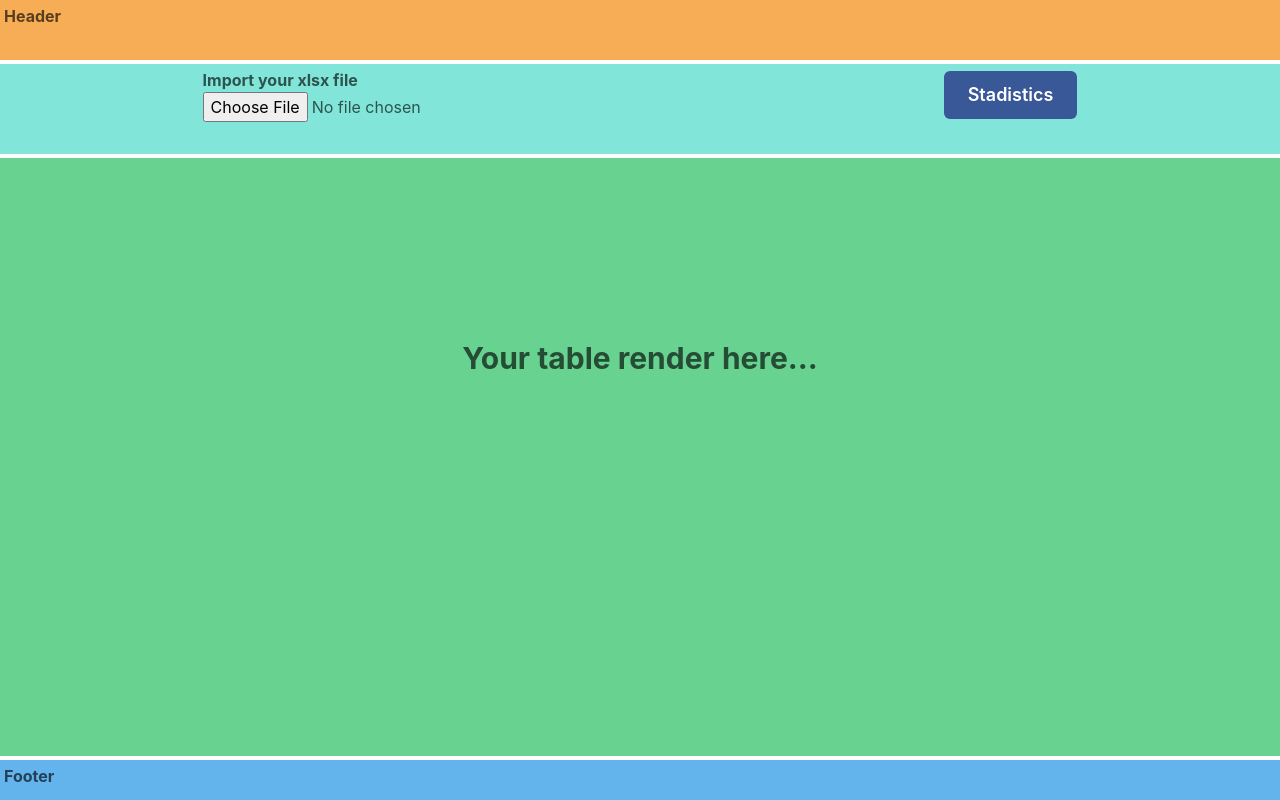
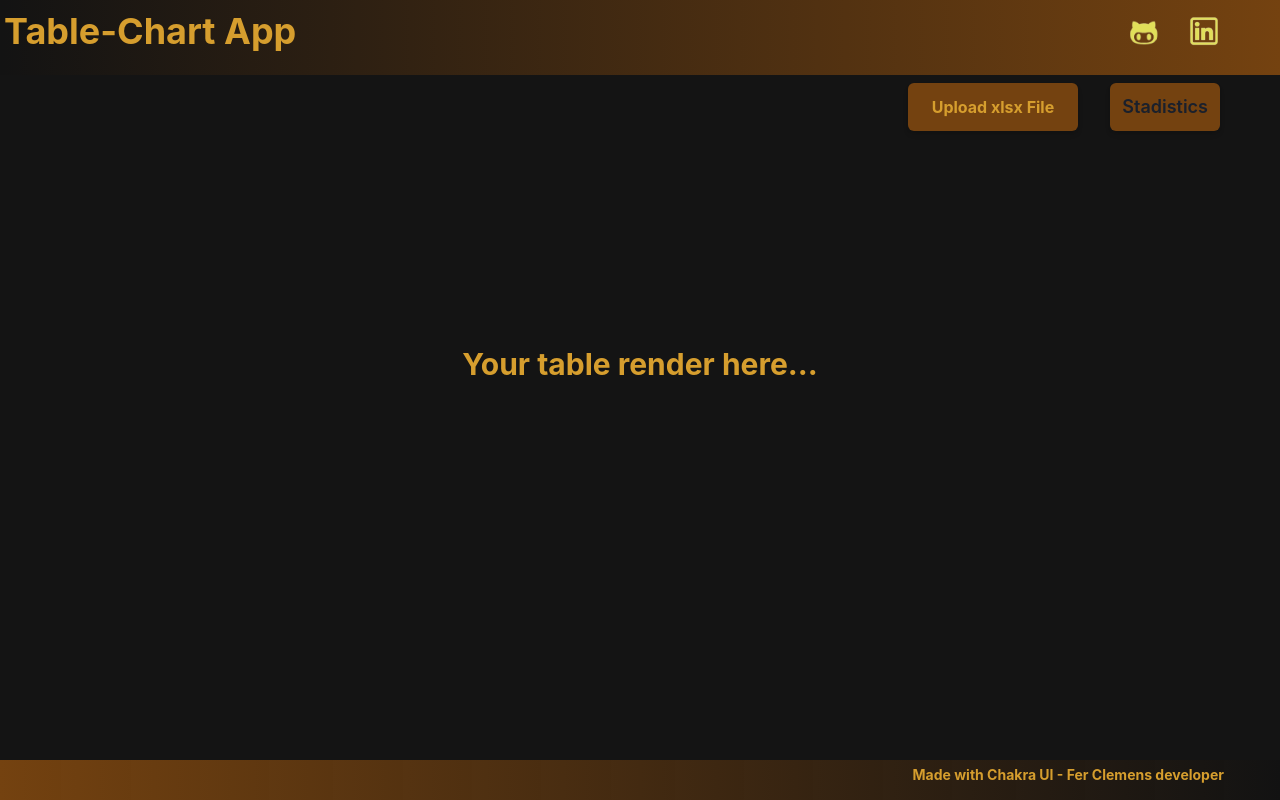
Before and after one commit to Ferclemens/tables-and-charts, a React (Vite) app: page / in a window 1280 px wide. Built offline with nearby package versions, Linux system fonts and the light colour scheme.

Commit message:
:wrench: WIP: dark style, add github and linkedin buttons

```diff
--- a/src/App.jsx
+++ b/src/App.jsx
@@ -1,7 +1,8 @@
-import { Grid, GridItem, Text, VStack } from '@chakra-ui/react'
+import { Button, ButtonGroup, Flex, Grid, GridItem, Image, Link, Spacer, Text, VStack } from '@chakra-ui/react'
 import ReadFile from './components/ReadFile'
 import ShowTable from './components/ShowTable'
 import { useDataContext } from './context/DataContext.jsx';
+import '../styles.css'
 
 function App() {
   const {tableData} = useDataContext()
@@ -11,28 +12,37 @@ function App() {
                         "nav nav"
                         "main main"
                         "footer footer"`}
-        gridTemplateRows={'0.8fr 1.2fr 8fr 40px'}
+        gridTemplateRows={'1fr 1.2fr 8fr 40px'}
         gridTemplateColumns={'1fr'}
         h='100vh'
         w='100vw'
-        gap='1'
-        color='blackAlpha.700'
+        color='yellow.500'
         fontWeight='bold'
+        bg='blackAlpha.900'
       >
-        <GridItem p={'1'} bg='orange.300' area={'header'}>
-          Header
+        <GridItem p={'1'} bgGradient='linear(to-r, blackAlpha.100, yellow.800)' area={'header'}>
+          <Flex mr={'14'} alignItems={'center'}>
+          <Text fontSize={'4xl'} >Table-Chart App</Text>
+          <Spacer></Spacer>
+          <ButtonGroup gap={'4'}>
+          <Link href='https://github.com/Ferclemens' isExternal>
+          <img className='img--LinkedIn' src={'../public/GithubImg.png'}></img></Link>
+          <Link href='https://www.linkedin.com/in/foclemens/' isExternal><img className='img--LinkedIn' src={'../public/LinkedinImg.png'}/></Link>
+          </ButtonGroup>
+          </Flex>
         </GridItem>
-        <GridItem p={'1'} bg='teal.200' area={'nav'}>
+        <GridItem p={'1'} area={'nav'} pt={'2'}>
           <ReadFile/>
         </GridItem>
-        <GridItem p={'0.5'} bg='green.300' area={'main'} overflow={'scroll'}>
+        <GridItem p={'0.5'} area={'main'} overflow={'scroll'}>
           {tableData != null ?
             <ShowTable/> :
             <Text fontSize={'3xl'} textAlign={'center'} my={'44'}>Your table render here...</Text>
           }
         </GridItem>
-        <GridItem p={'1'} bg='blue.300' area={'footer'} position={'fixed'} bottom={0} w={'100vw'} h={'40px'}>
-          Footer
+        <GridItem bgGradient='linear(to-r, yellow.800,blackAlpha.100 )' area={'footer'} position={'fixed'} bottom={0} w={'100vw'} h={'40px'}>
+
+          <Text fontSize={'sm'} textAlign={'end'} mr={'14'} mt={'1'}>Made with Chakra UI - Fer Clemens developer </Text>
         </GridItem>
       </Grid>
     )
--- a/src/components/AreaChart.jsx
+++ b/src/components/AreaChart.jsx
@@ -31,22 +31,22 @@ export const options = {
   scales: {
     x: {
       grid: {
-        color: 'rgba(225,190,129,0.8)',
-        borderColor: 'rgba(225,190,129,0.8)',
-        tickColor: 'rgba(225,190,129,0.8)'
+        color: 'rgba(219,161,47,1)',
+        borderColor: 'rgba(219,161,47,1)',
+        tickColor: 'rgba(219,161,47,1)'
       },
       ticks: {
-        color: 'rgba(225,190,129,0.8)',
+        color: 'rgba(219,161,47,1)',
       }
     },
     y: {
       grid: {
-        color: 'rgba(225,190,129,0.8)',
-        borderColor: 'rgba(225,190,129,0.8)',
-        tickColor: 'rgba(225,190,129,0.8)'
+        color: 'rgba(219,161,47,1)',
+        borderColor: 'rgba(219,161,47,1)',
+        tickColor: 'rgba(219,161,47,1)'
       },
       ticks: {
-        color: 'rgba(225,190,129,0.8)',
+        color: 'rgba(219,161,47,1)',
       }
     }
   },
--- a/src/components/BarChart.jsx
+++ b/src/components/BarChart.jsx
@@ -28,22 +28,22 @@ ChartJS.register(
     scales: {
       x: {
         grid: {
-          color: 'rgba(225,190,129,0.8)',
-          borderColor: 'rgba(225,190,129,0.8)',
-          tickColor: 'rgba(225,190,129,0.8)'
+          color: 'rgba(219,161,47,1)',
+          borderColor: 'rgba(219,161,47,1)',
+          tickColor: 'rgba(219,161,47,1)'
         },
         ticks: {
-          color: 'rgba(225,190,129,0.8)',
+          color: 'rgba(219,161,47,1)',
         }
       },
       y: {
         grid: {
-          color: 'rgba(225,190,129,0.8)',
-          borderColor: 'rgba(225,190,129,0.8)',
-          tickColor: 'rgba(225,190,129,0.8)'
+          color: 'rgba(219,161,47,1)',
+          borderColor: 'rgba(219,161,47,1)',
+          tickColor: 'rgba(219,161,47,1)'
         },
         ticks: {
-          color: 'rgba(225,190,129,0.8)',
+          color: 'rgba(219,161,47,1)',
         }
       }
     },
--- a/src/components/DisplayCharts.jsx
+++ b/src/components/DisplayCharts.jsx
@@ -1,4 +1,4 @@
-import { Box, Flex, Grid, GridItem, HStack, MenuOptionGroup, Text, useBreakpointValue } from "@chakra-ui/react";
+import { Box, ButtonGroup, Flex, Grid, GridItem, HStack, Link, MenuOptionGroup, Spacer, Text, useBreakpointValue } from "@chakra-ui/react";
 import React from "react";
 import { useDataContext } from "../context/DataContext.jsx";
 import AreaChart from "./AreaChart.jsx";
@@ -12,8 +12,16 @@ function DisplayCharts() {
     //console.log('tableData from DisplayCharts', tableData);
     const breakPoint = useBreakpointValue({base: 'column', md: 'row'})
     return (
-        <Flex flexDirection={'column'} backgroundColor={'#0f0e17'} color={'orange.200'}>
-            <Text textAlign={'center'}  fontSize={'5xl'} >Gráficos de comparación y análisis</Text>
+        <Flex flexDirection={'column'} bgGradient='linear(to-r, blackAlpha.900, yellow.900)' color={'yellow.500'} >
+          <Flex mx={'14'} alignItems={'center'} >
+            <Text fontSize={'4xl'} fontWeight='bold'>Charts display and comparison</Text>
+            <Spacer></Spacer>
+            <ButtonGroup gap={'4'}>
+            <Link href='https://github.com/Ferclemens' isExternal>
+            <img className='img--LinkedIn' src={'../public/GithubImg.png'}></img></Link>
+            <Link href='https://www.linkedin.com/in/foclemens/' isExternal><img className='img--LinkedIn' src={'../public/LinkedinImg.png'}/></Link>
+            </ButtonGroup>
+          </Flex>
             <Flex flexDirection={breakPoint} alignItems={'center'} justifyContent={'center'}>
                 <Box bg={'rgba(115, 113, 106, 0.3)'} borderRadius={'5'} h={'65vh'} m={'2'}>
                     <RadarChart/>
--- a/src/components/RadarChart.jsx
+++ b/src/components/RadarChart.jsx
@@ -28,13 +28,13 @@ export const options = {
   scales: {
     r: {
       pointLabels: {
-        color: 'rgba(225,190,129,0.8)'
+        color: 'rgba(219,161,47,1)'
       },
       angleLines: {
-        color: 'rgba(225,190,129,0.8)'
+        color: 'rgba(219,161,47,1)'
       },
       grid: {
-        color: 'rgba(225,190,129,0.8)'
+        color: 'rgba(219,161,47,1)'
       },
       ticks: {
         display: false
@@ -74,7 +74,7 @@ function RadarChart() {
       {
         label: 'unidades',
         data: dataChart,
-        backgroundColor: 'rgba(255, 99, 132, 0.6)',
+        backgroundColor: 'rgba(255, 99, 132, 0.9)',
         borderColor: 'rgba(255, 99, 132, 1)',
         borderWidth: 1,
       },
--- a/src/components/ReadFile.jsx
+++ b/src/components/ReadFile.jsx
@@ -1,4 +1,4 @@
-import { Button, Flex, HStack } from "@chakra-ui/react";
+import { Box, Button, ButtonGroup, Flex, HStack, Image, Img, Input, Text, VStack } from "@chakra-ui/react";
 import React from "react";
 import { read, utils } from 'xlsx';
 import { useDataContext } from "../context/DataContext.jsx";
@@ -121,12 +121,35 @@ const ReadFile = () => {
 
     }
     return (
-        <HStack justifyContent={'space-around'} alignItems={'center'} px={'1'}>
-            <Flex justifyContent={'flex-start'} flexDirection={'column'}>
-                <h3>Import your xlsx file</h3>
-                <input type={'file'} onChange={(e) => handleFile(e)}></input>
-            </Flex>
-            <Link to="stadistics"><Button size={'lg'} colorScheme={'facebook'}>Stadistics</Button></Link>
+        <HStack justifyContent={'flex-end'} alignItems={'center'} >
+            <ButtonGroup gap={'6'} mr={'14'}>
+            <Box
+            position={'relative'}
+            boxShadow='md'
+            p='3'
+            rounded='md'
+            bg='yellow.800'
+            _hover={{
+                    background: "yellow.500",
+                    color: 'yellow.800'
+                }}
+            >
+                <label className="load--label" for='file-upload'>Upload xlsx File</label>
+                <input className="load--file" type='file' id='file-upload' onChange={(e) => handleFile(e)} position={'absolute'}></input>
+            </Box>
+            <Link to="stadistics">
+                <Button
+                size={'lg'}
+                boxShadow='md'
+                p='3'
+                rounded='md'
+                bg='yellow.800'
+                _hover={{
+                    background: "yellow.500",
+                    color: 'yellow.800'
+                }}
+                >Stadistics</Button></Link>
+            </ButtonGroup>
         </HStack>
     )
 }
--- a/src/components/ShowTable.jsx
+++ b/src/components/ShowTable.jsx
@@ -42,7 +42,7 @@ function ShowTable() {
 
   return (
     <Stack py={'1'}>
-      <Table variant='striped' colorScheme='teal' size='sm' {...getTableProps()}>
+      <Table variant='striped' colorScheme='whiteAlpha' size='sm' {...getTableProps()}>
         <Thead>
           {// Loop over the header rows
           headerGroups.map(headerGroup => (
@@ -51,7 +51,7 @@ function ShowTable() {
               {// Loop over the headers in each row
               headerGroup.headers.map(column => (
                 // Apply the header cell props
-                <Th {...column.getHeaderProps(column.getSortByToggleProps())}>
+                <Th color='yellow.400' {...column.getHeaderProps(column.getSortByToggleProps())}>
                   {// Render the header
                   column.render('Header')}
                 </Th>
@@ -84,16 +84,64 @@ function ShowTable() {
         </Tbody>
       </Table>
       <HStack>
-        <Button size={'sm'} onClick={() => gotoPage(0)} disabled={!canPreviousPage}>
+        <Button
+        size={'sm'}
+        onClick={() => gotoPage(0)}
+        disabled={!canPreviousPage}
+        boxShadow='md'
+                p='3'
+                rounded='md'
+                bg='yellow.700'
+                _hover={{
+                    background: "yellow.500",
+                    color: 'yellow.700'
+                }}
+        >
           {'<<'}
         </Button>{' '}
-        <Button size={'sm'} onClick={() => previousPage()} disabled={!canPreviousPage}>
+        <Button
+        size={'sm'}
+        onClick={() => previousPage()}
+        disabled={!canPreviousPage}
+        boxShadow='md'
+                p='3'
+                rounded='md'
+                bg='yellow.700'
+                _hover={{
+                    background: "yellow.500",
+                    color: 'yellow.700'
+                }}
+        >
           {'<'}
         </Button>{' '}
-        <Button size={'sm'} onClick={() => nextPage()} disabled={!canNextPage}>
+        <Button
+        size={'sm'}
+        onClick={() => nextPage()}
+        disabled={!canNextPage}
+        boxShadow='md'
+                p='3'
+                rounded='md'
+                bg='yellow.700'
+                _hover={{
+                    background: "yellow.500",
+                    color: 'yellow.700'
+                }}
+        >
           {'>'}
         </Button>{' '}
-        <Button size={'sm'} onClick={() => gotoPage(pageCount - 1)} disabled={!canNextPage}>
+        <Button
+        size={'sm'}
+        onClick={() => gotoPage(pageCount - 1)}
+        disabled={!canNextPage}
+        boxShadow='md'
+                p='3'
+                rounded='md'
+                bg='yellow.700'
+                _hover={{
+                    background: "yellow.500",
+                    color: 'yellow.700'
+                }}
+        >
           {'>>'}
         </Button>{' '}
           <Text w={'30'}>Page {pageIndex + 1} of {pageOptions.length}</Text>
--- /dev/null
+++ b/styles.css
@@ -0,0 +1,13 @@
+.load--file {
+    opacity: 0; /* make transparent */
+    z-index: -1; /* move under anything else */
+    position: absolute; /* don't let it take up space */
+    width: 50px;
+}
+.load--label {
+    padding: 12px;
+    cursor: pointer;
+}
+.img--LinkedIn {
+    height: 30px;
+}
```
Also changed, not shown: public/GithubImg.png (added), public/LinkedinImg.png (added).
